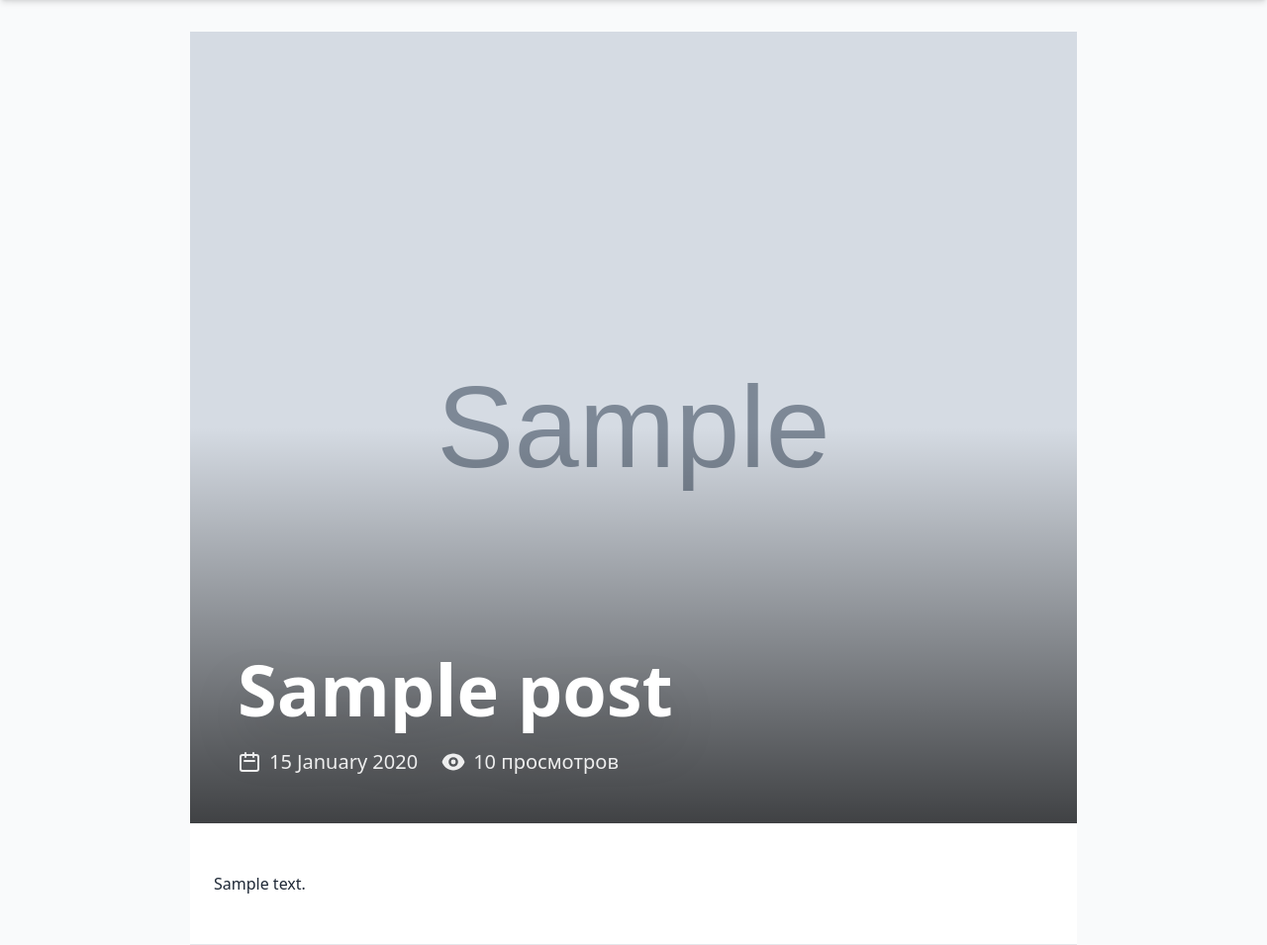
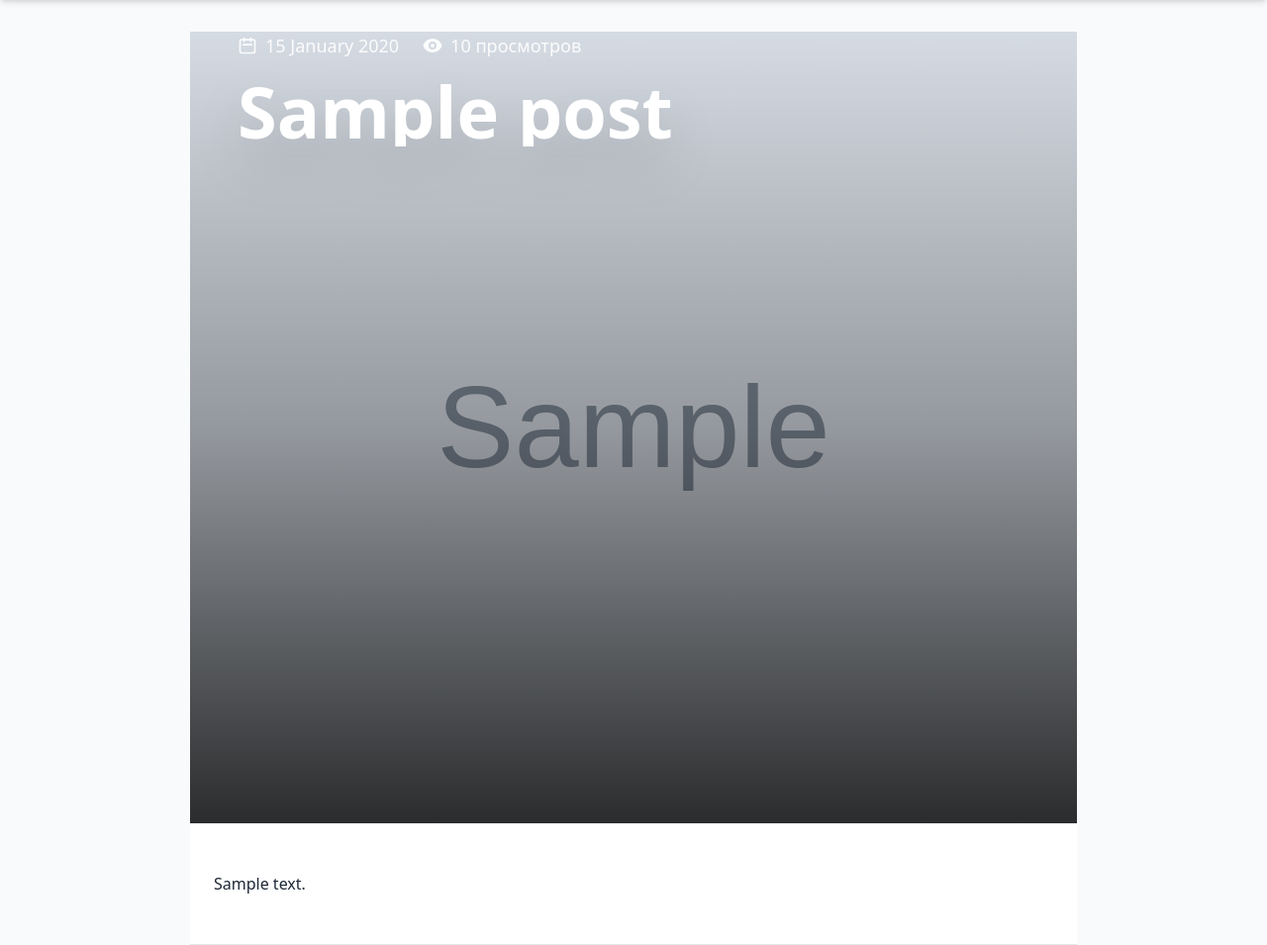
Before and after one commit to ne-proger/radio-valencia, a Flask app: template templates/post.html in a window 1280 px wide. Shown: the part 72-1027 px from the top of the page at 99% size. Run offline with Flask 3, Linux system fonts and the light colour scheme; the template is opened without the code that fills it: most values are stand-ins (such as "Sample title", 1, 10 or a date in 2020); grey boxes marked "Sample" are stand-in pictures; some libraries are stand-ins or nearby versions.

Commit message:
Hero fix: no overflow, title fits, image centered

```diff
--- a/templates/post.html
+++ b/templates/post.html
@@ -6,38 +6,42 @@
     <!-- Hero section с изображением и заголовком -->
     <section class="relative">
         {% if post.images %}
-        <div class="relative h-96 sm:h-screen max-h-screen overflow-hidden">
+        <div class="relative w-full min-h-96 sm:min-h-screen max-h-screen overflow-hidden">
             <!-- Основное изображение (hero) -->
-            <img src="{{ post.main_image_url }}" alt="{{ post.title }}" class="w-full h-full object-cover">
+            <img src="{{ post.main_image_url }}" alt="{{ post.title }}"
+                 class="absolute inset-0 w-full h-full object-cover object-center">
 
-            <!-- Градиентный оверлей для читаемости текста -->
-            <div class="absolute inset-0 bg-gradient-to-t from-black via-transparent to-transparent opacity-70"></div>
+            <!-- Градиентный оверлей -->
+            <div class="absolute inset-0 bg-gradient-to-t from-black/80 via-black/30 to-transparent"></div>
 
-            <!-- Заголовок и мета поверх изображения -->
-            <div class="absolute bottom-0 left-0 right-0 p-6 sm:p-12 text-white">
-                <h1 class="text-4xl sm:text-5xl md:text-6xl lg:text-7xl font-bold leading-tight drop-shadow-2xl">
-                    {{ post.title }}
-                </h1>
-                <div class="mt-6 flex flex-wrap items-center gap-6 text-lg sm:text-xl opacity-90">
+            <!-- Контент поверх изображения -->
+            <div class="relative z-10 flex flex-col justify-end h-full pb-8 px-6 sm:px-12 max-w-4xl mx-auto">
+                <!-- Мета-информация (дата и просмотры) -->
+                <div class="flex flex-wrap items-center gap-6 text-white/90 text-base sm:text-lg mb-4">
                     <time datetime="{{ post.date_posted.isoformat() }}" class="flex items-center">
-                        <svg class="w-6 h-6 mr-2" fill="none" stroke="currentColor" viewBox="0 0 24 24">
+                        <svg class="w-5 h-5 mr-2" fill="none" stroke="currentColor" viewBox="0 0 24 24">
                             <path stroke-linecap="round" stroke-linejoin="round" stroke-width="2" d="M8 7V3m8 4V3m-9 8h10M5 21h14a2 2 0 002-2V7a2 2 0 00-2-2H5a2 2 0 00-2 2v12a2 2 0 002 2z"/>
                         </svg>
                         {{ post.date_posted.strftime('%d %B %Y') }}
                     </time>
                     <div class="flex items-center">
-                        <svg class="w-6 h-6 mr-2" fill="currentColor" viewBox="0 0 20 20">
+                        <svg class="w-5 h-5 mr-2" fill="currentColor" viewBox="0 0 20 20">
                             <path d="M10 12a2 2 0 100-4 2 2 0 000 4z"/>
                             <path fill-rule="evenodd" d="M.458 10C1.732 5.943 5.522 3 10 3s8.268 2.943 9.542 7c-1.274 4.057-5.064 7-9.542 7S1.732 14.057.458 10zM14 10a4 4 0 11-8 0 4 4 0 018 0z" clip-rule="evenodd"/>
                         </svg>
                         {{ post.views }} просмотров
                     </div>
                 </div>
+
+                <!-- Заголовок -->
+                <h1 class="text-4xl sm:text-5xl md:text-6xl lg:text-7xl font-bold text-white leading-tight drop-shadow-2xl line-clamp-6">
+                    {{ post.title }}
+                </h1>
             </div>
         </div>
         {% else %}
-        <!-- Если нет изображения — простой заголовок -->
-        <header class="py-12 px-6 text-center bg-gradient-to-b from-gray-50 to-white">
+        <!-- Без изображения — простой заголовок -->
+        <header class="py-16 px-6 text-center bg-gradient-to-b from-gray-100 to-white">
             <h1 class="text-4xl sm:text-5xl md:text-6xl font-bold text-gray-900 leading-tight mb-6">
                 {{ post.title }}
             </h1>
@@ -49,21 +53,21 @@
 
         <!-- Карусель дополнительных изображений (если >1) -->
         {% if post.images and post.images|length > 1 %}
-        <div class="relative -mt-12 mx-4 sm:mx-8">
+        <div class="relative -mt-8 mx-4 sm:mx-12 mb-12">
             <div id="carousel-images" class="relative overflow-hidden rounded-2xl shadow-2xl h-64 sm:h-80">
                 {% for img in post.images %}
                 <div class="carousel-item absolute inset-0 transition-opacity duration-1000 ease-in-out {{ 'opacity-100' if loop.first else 'opacity-0' }}">
-                    <img src="{{ img.url }}" alt="{{ post.title }} — изображение {{ loop.index }}" class="w-full h-full object-cover">
+                    <img src="{{ img.url }}" alt="{{ post.title }} — изображение {{ loop.index }}" class="w-full h-full object-cover object-center">
                 </div>
                 {% endfor %}
             </div>
 
-            <button id="prev-btn" class="absolute inset-y-0 left-4 z-10 flex items-center justify-center w-12 h-12 bg-white/80 hover:bg-white rounded-full shadow-lg transition">
+            <button id="prev-btn" class="absolute inset-y-0 left-4 z-10 flex items-center justify-center w-12 h-12 bg-white/90 hover:bg-white rounded-full shadow-lg transition">
                 <svg class="w-6 h-6 text-gray-800" fill="none" stroke="currentColor" viewBox="0 0 24 24">
                     <path stroke-linecap="round" stroke-linejoin="round" stroke-width="3" d="M15 19l-7-7 7-7"/>
                 </svg>
             </button>
-            <button id="next-btn" class="absolute inset-y-0 right-4 z-10 flex items-center justify-center w-12 h-12 bg-white/80 hover:bg-white rounded-full shadow-lg transition">
+            <button id="next-btn" class="absolute inset-y-0 right-4 z-10 flex items-center justify-center w-12 h-12 bg-white/90 hover:bg-white rounded-full shadow-lg transition">
                 <svg class="w-6 h-6 text-gray-800" fill="none" stroke="currentColor" viewBox="0 0 24 24">
                     <path stroke-linecap="round" stroke-linejoin="round" stroke-width="3" d="M9 5l7 7-7 7"/>
                 </svg>
```
